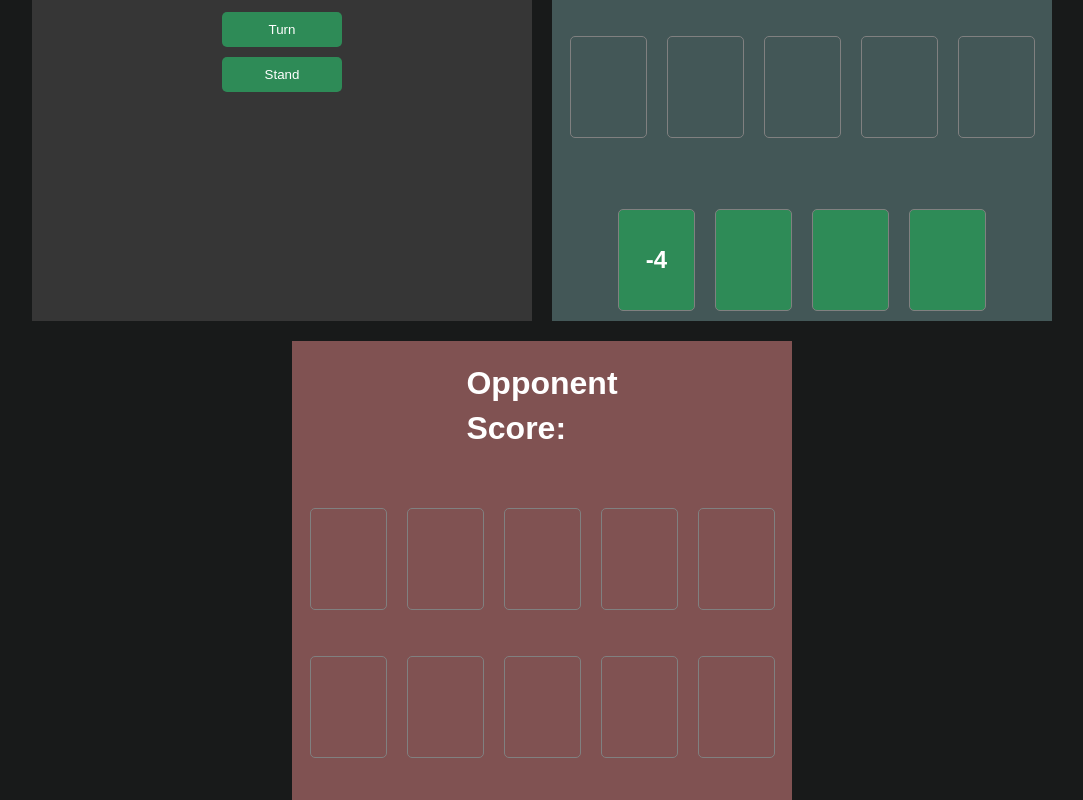
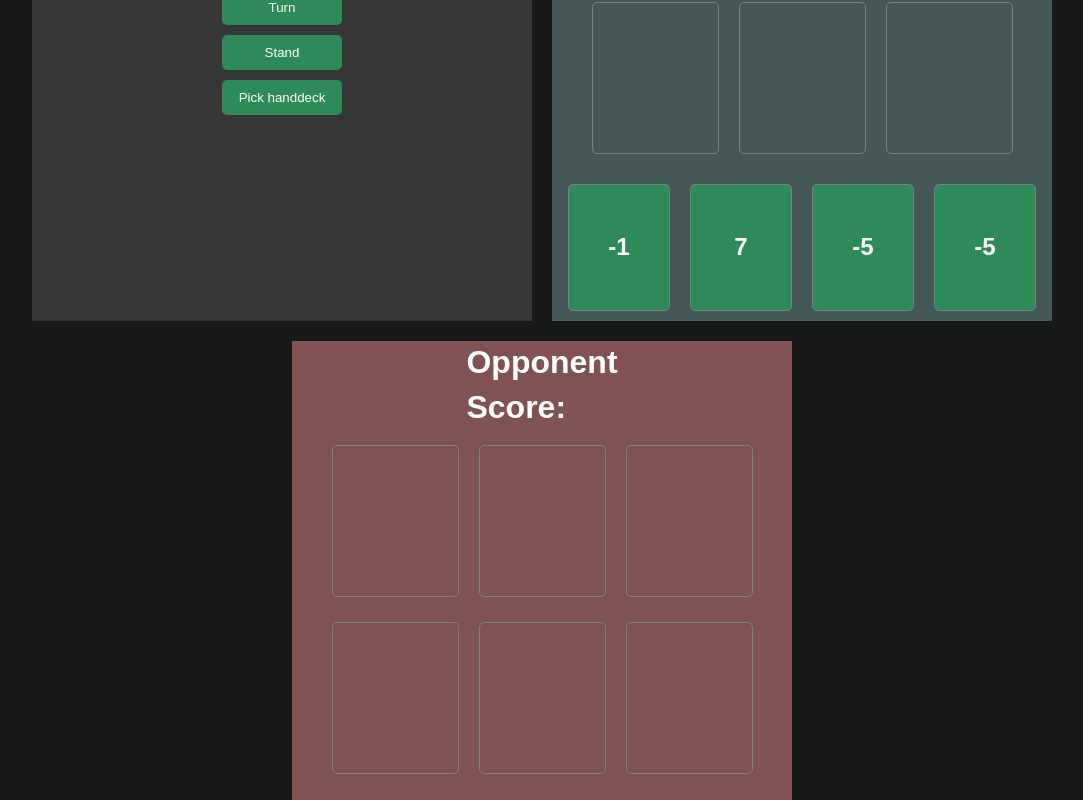
Before and after one commit to lukczo/pazaak, a plain HTML site: page index.html in a window 1280 px wide. Shown: the part 289-1089 px from the top of the page, without its empty margins (98-1181 px from the left). Drawn offline with Linux system fonts and the light colour scheme.

Commit message:
randomize handdeck, tweaked ui

```diff
--- a/index.html
+++ b/index.html
@@ -16,6 +16,7 @@
 
 <li><button id="draw-card">Turn</button></li>
 <li id = "stand">  <button>Stand</button></li>
+<li><button id="pick-handdeck">Pick handdeck</button></li>
         </ul>
 
         </div>
@@ -34,10 +35,6 @@
     </div>
     </div>
     <div class="flex" id="player-pool">
-        <div class="pazaak-card flex"><p></p></div>
-        <div class="pazaak-card flex"></div>
-        <div class="pazaak-card flex"></div>
-        <div class="pazaak-card flex"></div>
         <div class="pazaak-card flex"></div>
         <div class="pazaak-card flex"></div>
         <div class="pazaak-card flex"></div>
@@ -68,10 +65,7 @@
             <div class="pazaak-card flex"><p></p></div>
             <div class="pazaak-card flex"><p></p></div>
             <div class="pazaak-card flex"><p></p></div>
-            <div class="pazaak-card flex"><p></p></div>
-            <div class="pazaak-card flex"><p></p></div>
-            <div class="pazaak-card flex"><p></p></div>
-            <div class="pazaak-card flex"><p></p></div>
+
         </div>
         <div class="flex">
             <div class="pazaak-card hand flex" id="first-card"><p></p></div>
--- a/pazaak.js
+++ b/pazaak.js
@@ -14,12 +14,14 @@ const aiScorePlace = document.querySelector("#score-ai")
 const playerPoolCards = document.querySelector("#player-pool").querySelectorAll('.pazaak-card');
 const aiPoolCards = document.querySelector("#ai-pool").querySelectorAll('.pazaak-card');
 
-const modal = document.querySelector('#modal')
-const backdrop = document.querySelector("#backdrop")
-const modalP = modal.getElementsByTagName('p')[0]
+const modal = document.querySelector('#modal');
+const backdrop = document.querySelector("#backdrop");
+const modalP = modal.getElementsByTagName('p')[0];
+const pickHandDeckBtn = document.querySelector("#pick-handdeck");
 ///////////////////////////////
 const _CARDSTACK = [];
 
+///////////////////////////////
 function tossCards() {
   stack = [];
   dealtCards = Math.random();
@@ -40,6 +42,7 @@ function tossCards() {
 
 tossCards();
 
+///////////////////////////////
 /* CLASS CONSTRUCTOR */
 
 class player {
@@ -115,11 +118,11 @@ class player {
       modalToggler()
   }
 
-  useCard() {
-    if (!!this.hand[0]) {
-      console.log(`${this.name} used card no.: ${this.hand[0]}`);
-      this.cardPool.push(this.hand[0]);
-      this.hand.splice(this.hand[0], 1, null);
+  useCard(num) {
+    if (!!this.hand[num]) {
+      console.log(`${this.name} used card no.: ${this.hand[num]}`);
+      this.cardPool.push(this.hand[num]);
+      this.hand.splice(this.hand[num], 1, null);
       this.scoreKeeper();
       firstCardInHand.classList.add("blocked");
       aiBehavior();
@@ -128,6 +131,53 @@ class player {
   }
 }
 
+
+///////////////////////////////
+/* Players declarations */
+playerHand = [];
+playerPool = [];
+playerScore = 0;
+const humanPlayer = new player("Ukwial", playerPool, playerHand, playerScore);
+
+aiHand = [2, 2, 4, -1];
+aiPool = [];
+aiScore = 0;
+const aiPlayer = new player("Opponent", aiPool, aiHand, aiScore);
+
+function renderCards() {
+a = randomNumber() * randomOperator();
+b = randomNumber() * randomOperator();
+c = randomNumber() * randomOperator();
+d = randomNumber() * randomOperator();
+
+  firstCardInHand.innerHTML =  a;
+  secondCardInHand.innerHTML = b;
+  thirdCardInHand.innerHTML =  c;
+  fourthCardInHand.innerHTML = d;
+
+  humanPlayer.hand.push(a,b,c,d);
+
+  firstCardInHand.addEventListener(
+    "click",
+    humanPlayer.useCard.bind(humanPlayer, a)
+  );
+  secondCardInHand.addEventListener(
+    "click",
+    humanPlayer.useCard.bind(humanPlayer, b)
+  );
+  thirdCardInHand.addEventListener(
+    "click",
+    humanPlayer.useCard.bind(humanPlayer, c)
+  );
+  fourthCardInHand.addEventListener(
+    "click",
+    humanPlayer.useCard.bind(humanPlayer, d)
+  );
+}
+
+pickHandDeckBtn.addEventListener('click', renderCards)
+renderCards();
+///////////////////////////////
 /* Minor functions */
 
 function check() {
@@ -135,7 +185,18 @@ function check() {
 }
 
 function randomNumber() {
-  return Math.floor(Math.random() * _CARDSTACK.length);
+  random = Math.floor(Math.random() * _CARDSTACK.length);
+  random > 0 && random <= 10 ? random : randomNumber();
+  return random
+}
+
+function randomOperator() {
+  random = randomNumber();
+  return random <= 5
+    ? 1
+    : random > 5
+    ? -1
+    : console.log("error drawing operator");
 }
 
 function multiPlayer() {
@@ -197,21 +258,8 @@ function modalToggler(){
   }
   ) */
 }
-/* Players declarations */
-playerHand = [-4, 3, 3, -2];
-playerPool = [];
-playerScore = 0;
-const humanPlayer = new player("Ukwial", playerPool, playerHand, playerScore);
-
-aiHand = [2, 2, 4, -1];
-aiPool = [];
-aiScore = 0;
-const aiPlayer = new player("Opponent", aiPool, aiHand, aiScore);
-
+///////////////////////////////
 /* Event listeners */
 drawCardBtn.addEventListener("click", multiPlayer);
-firstCardInHand.addEventListener(
-  "click",
-  humanPlayer.useCard.bind(humanPlayer)
-);
+
 standBtn.addEventListener("click", aiPlayer.turn.bind(aiPlayer));
--- a/style.css
+++ b/style.css
@@ -32,14 +32,14 @@ body {
 }
 .player {
     width: 500px;
-    height: 600px;
+    min-height: 600px;
     background-color: rgb(67, 87, 87);
     margin: 10px;
 }
 
 .ai {
     width: 500px;
-    height: 600px;
+    min-height: 600px;
     background-color: rgb(128, 82, 82);
     margin: 10px;
 }
@@ -54,7 +54,7 @@ li {
 
 .header {
     width: 500px;
-    height: 600px;
+    min-height: 600px;
     color: seagreen;
     flex-direction: column;
     background-color: rgb(54, 54, 54);
@@ -82,8 +82,8 @@ button:hover {
 
 .pazaak-card {
     border: 1px solid grey;
-    width: 75px;
-    height: 100px;
+    width: 125px;
+    height: 150px;
     margin: 10px;
     border-radius: 5px;
 
@@ -99,6 +99,8 @@ button:hover {
 }
 .hand {
     background-color: seagreen;
+    width: 100px;
+    height: 125px;
 }
 
 .pazaak-card:hover {
```
